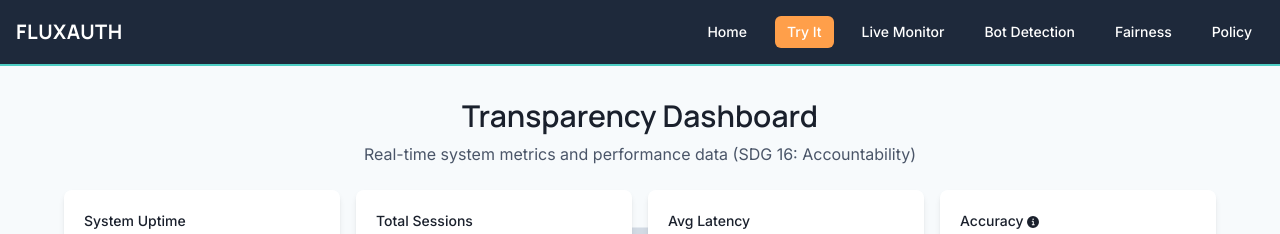
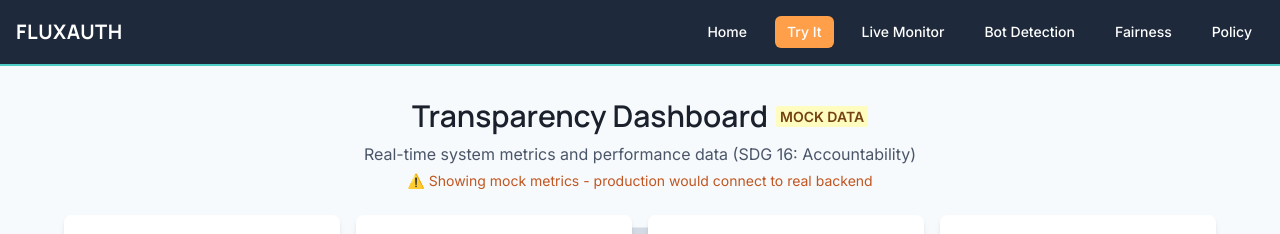
Before and after one commit to vexe-l/fluxauth, a React (Vite) app in the folder frontend/: page /transparency in a window 1280 px wide. Shown: the top 234 px of the page. Built offline with nearby package versions, Linux system fonts and the light colour scheme; no server answers.

Commit message:
Add demo mode badges and honest assessment
- Added 'Demo Mode' badges to pages with simulated data
- Created HONEST_ASSESSMENT.md with brutal honesty about what works
- Fixed database folder creation issue
- Clearly labeled UI-only features vs real implementations

```diff
--- a/frontend/src/pages/LiveMonitorPage.tsx
+++ b/frontend/src/pages/LiveMonitorPage.tsx
@@ -89,9 +89,15 @@ export default function LiveMonitorPage() {
     return (
         <VStack spacing={6} maxW="7xl" mx="auto">
             <Box textAlign="center">
-                <Heading size="lg" color="navy.500">Real-Time Behavioral Monitor</Heading>
+                <HStack justify="center" mb={2}>
+                    <Heading size="lg" color="navy.500">Real-Time Behavioral Monitor</Heading>
+                    <Badge colorScheme="yellow" fontSize="sm">Demo Mode</Badge>
+                </HStack>
                 <Text color="gray.600" mt={2}>
                     Live tracking of typing/mouse rhythm with trust meter updates
+                </Text>
+                <Text fontSize="sm" color="orange.600" mt={1}>
+                    ⚠️ Showing simulated data for demonstration
                 </Text>
             </Box>
 
--- a/frontend/src/pages/PolicyRulesPage.tsx
+++ b/frontend/src/pages/PolicyRulesPage.tsx
@@ -113,9 +113,15 @@ export default function PolicyRulesPage() {
     return (
         <VStack spacing={6} maxW="6xl" mx="auto">
             <Box textAlign="center">
-                <Heading size="lg" color="navy.500">Custom Policy Engine</Heading>
+                <HStack justify="center" mb={2}>
+                    <Heading size="lg" color="navy.500">Custom Policy Engine</Heading>
+                    <Badge colorScheme="purple" fontSize="sm">UI Demo</Badge>
+                </HStack>
                 <Text color="gray.600" mt={2}>
                     Admin UI for writing policies as logic: IF trustScore&lt;40 THEN REQUIRE_OTP
+                </Text>
+                <Text fontSize="sm" color="purple.600" mt={1}>
+                    ℹ️ UI fully functional - backend policy execution would be next phase
                 </Text>
             </Box>
 
--- a/frontend/src/pages/TransparencyPage.tsx
+++ b/frontend/src/pages/TransparencyPage.tsx
@@ -80,9 +80,15 @@ export default function TransparencyPage() {
     return (
         <VStack spacing={6} maxW="6xl" mx="auto">
             <Box textAlign="center">
-                <Heading size="lg" mb={2}>Transparency Dashboard</Heading>
+                <HStack justify="center" mb={2}>
+                    <Heading size="lg">Transparency Dashboard</Heading>
+                    <Badge colorScheme="yellow" fontSize="sm">Mock Data</Badge>
+                </HStack>
                 <Text color="gray.600">
                     Real-time system metrics and performance data (SDG 16: Accountability)
+                </Text>
+                <Text fontSize="sm" color="orange.600" mt={1}>
+                    ⚠️ Showing mock metrics - production would connect to real backend
                 </Text>
             </Box>
 
```
Also changed, not shown: 1 other file (tests, documents, lock files or other folders).
